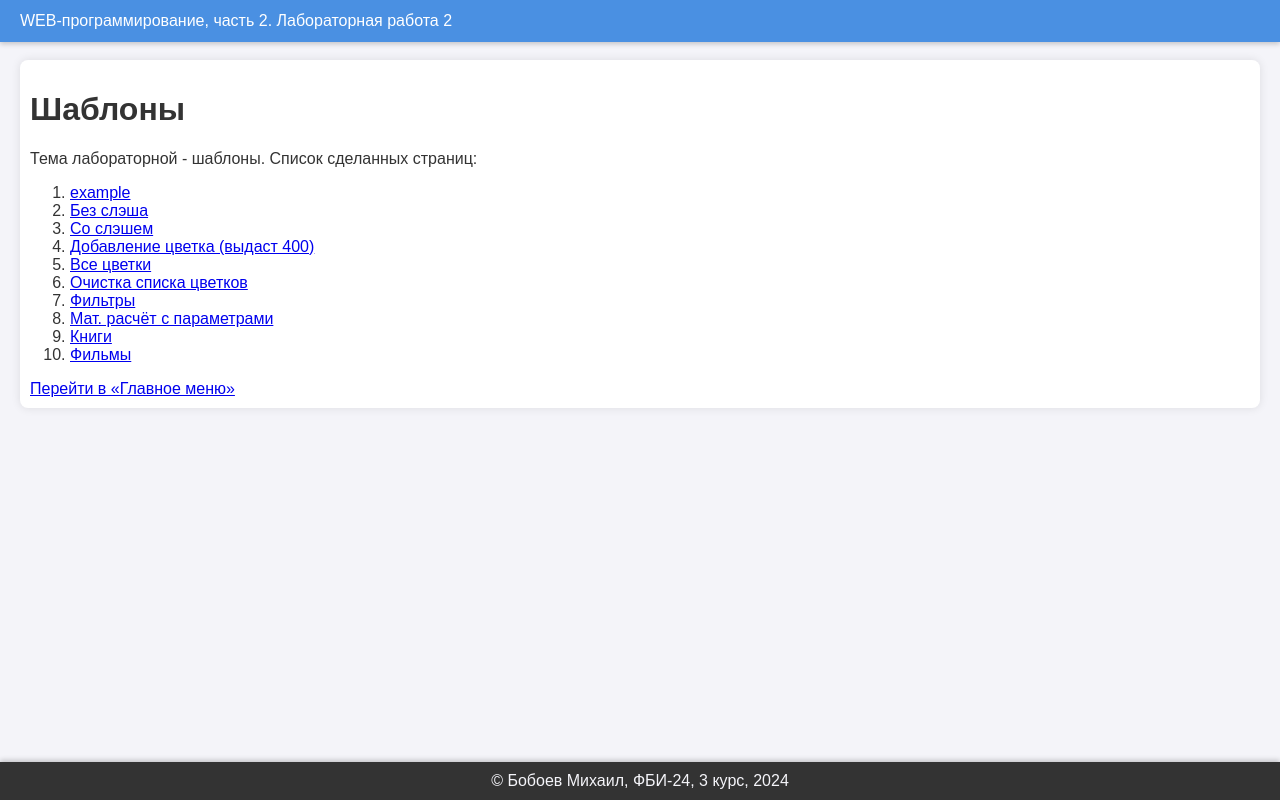
After one commit to Mihailboboev24/2sem_all_web_labs, a Flask app: page /lab2/ in a window 1280 px wide. The commit adds this page. Run offline with Flask 3, Linux system fonts and the light colour scheme.

Commit message:
добавление ссылочек

```diff
--- a/app.py
+++ b/app.py
@@ -24,6 +24,9 @@
                 <ol>
                     <li>
                         <a href="/lab1">Первая лабораторная</a>
+                    </li>
+                    <li>
+                        <a href="/lab2">Вторая лабораторная</a>
                     </li>
                     <li>
                         <a href="/lab1/student">Студент</a>
--- /dev/null
+++ b/templates/base.html
@@ -0,0 +1,25 @@
+
+<!DOCTYPE html>
+<html lang="en">
+<head>
+    <meta charset="UTF-8">
+    <meta name="viewport" content="width=device-width, initial-scale=1.0">
+    <title>Бобоев Михаил. {% block lab %}{% endblock %}</title>
+    <link rel="stylesheet" href="{{ url_for('static', filename='main.css') }}">
+</head>
+<body>
+    <header>
+        WEB-программирование, часть 2. {{ self.lab() }}
+    </header>
+
+    <main>
+        {% block main %}{% endblock %}
+
+        <a href="/">Перейти в «Главное меню»</a>
+    </main>
+
+    <footer>
+        &copy; Бобоев Михаил, ФБИ-24, 3 курс, 2024
+    </footer>
+</body>
+</html>
--- a/templates/lab2.html
+++ b/templates/lab2.html
@@ -8,6 +8,33 @@
     <ol>
         <li>
             <a href="/lab2/example">example</a>
+        <li>
+            <a href="/lab2/a">Без слэша</a>
+        </li>
+        <li>
+            <a href="/lab2/a/">Со слэшем</a>
+        </li>
+        <li>
+            <a href="/lab2/add_flower/">Добавление цветка (выдаст 400)</a>
+        </li>
+        <li>
+            <a href="/lab2/flowers/">Все цветки</a>
+        </li>
+        <li>
+            <a href="/lab2/clear_flowers/">Очистка списка цветков</a>
+        </li>
+        <li>
+            <a href="/lab2/filters/">Фильтры</a>
+        </li>
+        <li>
+            <a href="/lab2/calc/">Мат. расчёт с параметрами</a>
+        </li>
+        <li>
+            <a href="/lab2/books/">Книги</a>
+        </li>
+        <li>
+            <a href="/lab2/movies/">Фильмы</a>
+        </li>
         </li>
     </ol>
 {% endblock %}
```
